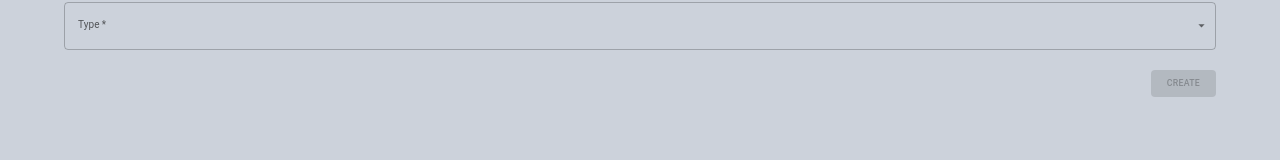
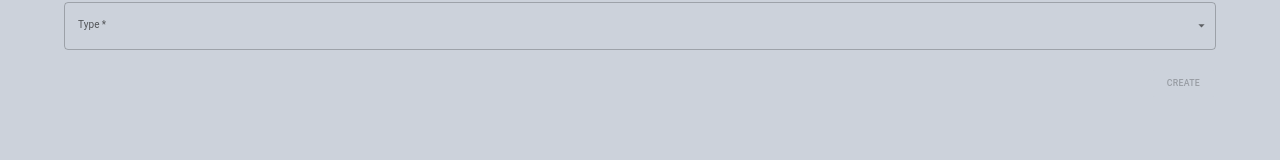
Before and after one commit to KordianKorsakowski/food, a React (Create React App) app in the folder dish/: page / in a window 1280 px wide. Shown: the part 185-345 px from the top of the page. Built offline with nearby package versions, Linux system fonts and the light colour scheme.

Commit message:
create component for submitbtn

```diff
--- /dev/null
+++ b/dish/src/components/ui/submitBtn/SubmitBtn.tsx
@@ -0,0 +1,29 @@
+import { Loader } from '../loder/Loder';
+import { SubmitBtnStyle } from './SubmitBtnStyles.styles';
+interface SubmitBtnProps {
+  disabled: boolean;
+  submitFn: () => Promise<void>;
+  isLoading: boolean;
+  text: string;
+}
+
+export const SubmitBtn: React.FC<SubmitBtnProps> = ({
+  disabled,
+  submitFn,
+  isLoading,
+  text,
+}) => {
+  return (
+    <SubmitBtnStyle
+      type="submit"
+      fullWidth
+      variant="contained"
+      color="primary"
+      onClick={submitFn}
+      disabled={disabled}
+    >
+      {isLoading && <Loader size="2rem" />}
+      {text}
+    </SubmitBtnStyle>
+  );
+};
--- /dev/null
+++ b/dish/src/components/ui/submitBtn/SubmitBtnStyles.styles.ts
@@ -0,0 +1,15 @@
+import { Button } from '@mui/material';
+import styled from 'styled-components';
+import { colors } from '../../../theme/colors';
+import { device } from '../../../theme/breakpoints';
+
+export const SubmitBtnStyle = styled(Button)<{ disabled: boolean }>`
+  max-width: max-content;
+  display: flex;
+  gap: 1rem;
+  background-color: ${({ disabled }) =>
+    disabled ? `${colors.firstColorBg}` : `${colors.secondColorBg}`}!important;
+  @media ${device.mobileL} {
+    min-width: 100% !important;
+  }
+`;
--- a/dish/src/features/formDish/components/CreateDishFormLogic.tsx
+++ b/dish/src/features/formDish/components/CreateDishFormLogic.tsx
@@ -6,6 +6,7 @@ import { createDishAPI } from '../api/createDishAPI';
 import { setPayload } from '../utils/setPayload';
 import { useState } from 'react';
 import { Loader } from '../../../components/ui/loder/Loder';
+import { SubmitBtn } from '../../../components/ui/submitBtn/SubmitBtn';
 export const CreateDishFormLogic = () => {
   const [isLoading, setIsLoading] = useState<boolean>(false);
   const { values, isValid, resetForm, setSubmitting, setErrors, dirty } =
@@ -38,22 +39,12 @@ export const CreateDishFormLogic = () => {
   return (
     <CreateDishFormBody
       submitButton={
-        <Button
-          type="submit"
-          fullWidth
-          variant="contained"
-          color="primary"
-          style={{
-            width: 'auto',
-            display: 'flex',
-            gap: '1rem',
-          }}
-          onClick={submitHandler}
+        <SubmitBtn
           disabled={!(isValid && dirty)}
-        >
-          {isLoading && <Loader size="2rem" />}
-          Create
-        </Button>
+          submitFn={submitHandler}
+          isLoading={isLoading}
+          text={'Create'}
+        />
       }
     />
   );
```
